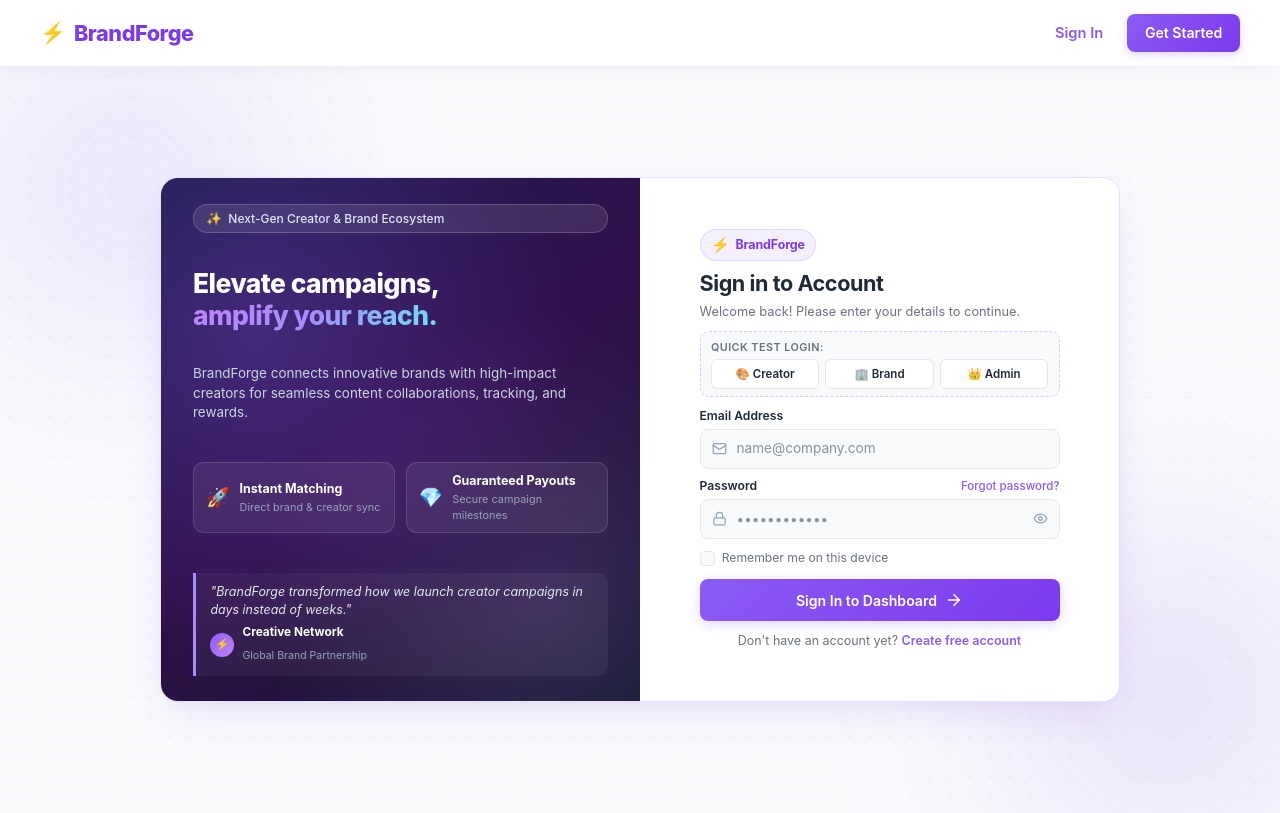
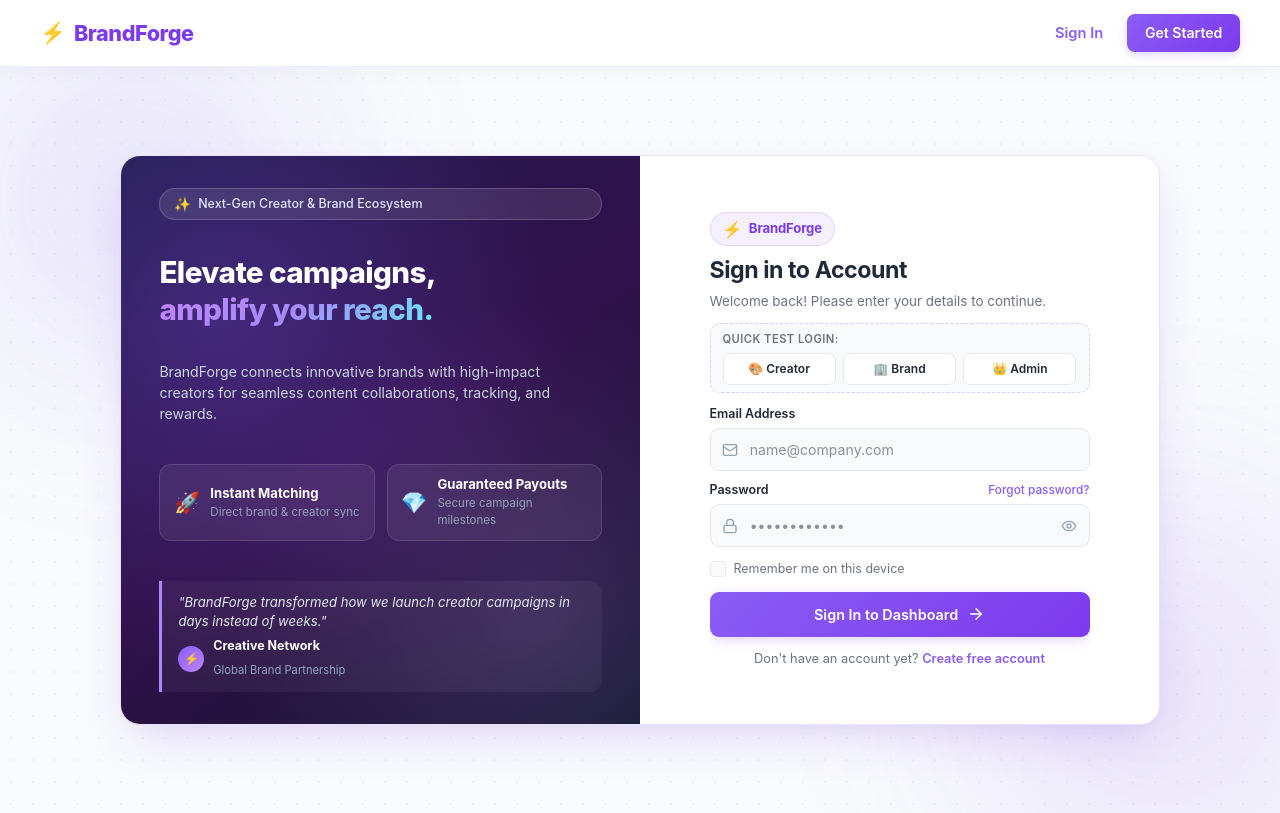
Before and after one commit to RohitChintalapudi/BrandForge_Frontend, a React (Vite) app: page /login in a window 1280 px wide. Built offline with nearby package versions, Linux system fonts and the light colour scheme; no server answers.

Commit message:
style: expand auth card size to 1040x570px and remove all scrollbars and scroll functionality

```diff
--- a/src/styles/global.css
+++ b/src/styles/global.css
@@ -250,7 +250,7 @@ textarea {
 }
 
 /* =====================================================
-   MODERN LOGIN & AUTH PAGES (COMPACT ZERO-SCROLL REDESIGN)
+   MODERN LOGIN & AUTH PAGES (EXPANDED ZERO-SCROLL REDESIGN)
 ===================================================== */
 .login-page-wrapper {
   position: relative;
@@ -259,37 +259,63 @@ textarea {
   display: flex;
   align-items: center;
   justify-content: center;
-  padding: 0.75rem 1.25rem;
+  padding: 1rem 1.5rem;
   background: #f8fafc;
-  overflow: hidden;
+  overflow: hidden !important;
   box-sizing: border-box;
+}
+
+/* Force disable scrollbars across all auth containers */
+.login-page-wrapper,
+.login-card-container,
+.register-container,
+.login-showcase-panel,
+.register-showcase-panel,
+.login-form-panel,
+.register-form-panel,
+.interactive-form {
+  scrollbar-width: none !important;
+  -ms-overflow-style: none !important;
+  overflow: hidden !important;
+}
+
+.login-page-wrapper::-webkit-scrollbar,
+.login-card-container::-webkit-scrollbar,
+.register-container::-webkit-scrollbar,
+.login-showcase-panel::-webkit-scrollbar,
+.register-showcase-panel::-webkit-scrollbar,
+.login-form-panel::-webkit-scrollbar,
+.register-form-panel::-webkit-scrollbar {
+  display: none !important;
+  width: 0 !important;
+  height: 0 !important;
 }
 
 /* Ambient glow blobs */
 .ambient-glow {
   position: absolute;
   border-radius: 50%;
-  filter: blur(80px);
+  filter: blur(85px);
   pointer-events: none;
   opacity: 0.55;
   z-index: 0;
 }
 
 .glow-top-left {
-  top: -80px;
-  left: -80px;
-  width: 380px;
-  height: 380px;
-  background: radial-gradient(circle, rgba(139, 92, 246, 0.32) 0%, rgba(167, 139, 250, 0.08) 70%, transparent 100%);
-  animation: floatGlow 10s ease-in-out infinite alternate;
-}
-
-.glow-bottom-right {
-  bottom: -80px;
-  right: -80px;
+  top: -90px;
+  left: -90px;
   width: 420px;
   height: 420px;
-  background: radial-gradient(circle, rgba(124, 58, 237, 0.28) 0%, rgba(192, 132, 252, 0.08) 70%, transparent 100%);
+  background: radial-gradient(circle, rgba(139, 92, 246, 0.35) 0%, rgba(167, 139, 250, 0.08) 70%, transparent 100%);
+  animation: floatGlow 10s ease-in-out infinite alternate;
+}
+
+.glow-bottom-right {
+  bottom: -90px;
+  right: -90px;
+  width: 460px;
+  height: 460px;
+  background: radial-gradient(circle, rgba(124, 58, 237, 0.3) 0%, rgba(192, 132, 252, 0.08) 70%, transparent 100%);
   animation: floatGlow 12s ease-in-out infinite alternate-reverse;
 }
 
@@ -297,7 +323,7 @@ textarea {
   position: absolute;
   inset: 0;
   background-image: radial-gradient(rgba(139, 92, 246, 0.07) 1px, transparent 1px);
-  background-size: 20px 20px;
+  background-size: 22px 22px;
   pointer-events: none;
   z-index: 0;
 }
@@ -307,23 +333,23 @@ textarea {
   100% { transform: translate(30px, 20px) scale(1.08); }
 }
 
-/* Dual Panel Container - EXACT IDENTICAL DIMENSIONS FOR LOGIN & SIGNUP */
+/* Dual Panel Container - EXPANDED & IDENTICAL FOR LOGIN & SIGNUP */
 .login-card-container,
 .register-container {
   position: relative;
   z-index: 1;
   display: grid;
   grid-template-columns: 1fr 1fr;
-  width: 960px;
-  max-width: 960px;
-  height: 525px;
-  min-height: 525px;
-  max-height: 525px;
+  width: 1040px;
+  max-width: 95vw;
+  height: 570px;
+  min-height: 570px;
+  max-height: 570px;
   background: var(--white);
-  border-radius: 18px;
+  border-radius: 20px;
   border: 1px solid rgba(139, 92, 246, 0.18);
-  box-shadow: 0 16px 45px -12px rgba(124, 58, 237, 0.16), 0 6px 18px -4px rgba(0, 0, 0, 0.03);
-  overflow: hidden;
+  box-shadow: 0 20px 50px -12px rgba(124, 58, 237, 0.18), 0 8px 24px -4px rgba(0, 0, 0, 0.04);
+  overflow: hidden !important;
   box-sizing: border-box;
 }
 
@@ -334,11 +360,11 @@ textarea {
   height: 100%;
   max-height: 100%;
   color: var(--white);
-  padding: 1.6rem 2rem;
+  padding: 2rem 2.4rem;
   display: flex;
   flex-direction: column;
   justify-content: space-between;
-  overflow: hidden;
+  overflow: hidden !important;
   box-sizing: border-box;
 }
 
@@ -369,31 +395,30 @@ textarea {
   justify-content: space-between;
 }
 
-
 .showcase-badge {
   display: inline-flex;
   align-items: center;
-  gap: 0.4rem;
-  padding: 0.25rem 0.75rem;
+  gap: 0.45rem;
+  padding: 0.3rem 0.85rem;
   background: rgba(255, 255, 255, 0.1);
   backdrop-filter: blur(10px);
   border: 1px solid rgba(255, 255, 255, 0.18);
   border-radius: 999px;
-  font-size: 0.75rem;
+  font-size: 0.78rem;
   font-weight: 500;
   color: #e0e7ff;
-  margin-bottom: 0.7rem;
+  margin-bottom: 0.75rem;
 }
 
 .badge-sparkle {
-  font-size: 0.8rem;
+  font-size: 0.85rem;
 }
 
 .showcase-title {
-  font-size: 1.65rem;
-  line-height: 1.2;
+  font-size: 1.85rem;
+  line-height: 1.25;
   font-weight: 800;
-  margin: 0 0 0.6rem;
+  margin: 0 0 0.65rem;
   color: #ffffff;
   letter-spacing: -0.02em;
 }
@@ -406,34 +431,34 @@ textarea {
 }
 
 .showcase-description {
-  font-size: 0.84rem;
-  line-height: 1.45;
+  font-size: 0.88rem;
+  line-height: 1.5;
   color: #cbd5e1;
-  margin: 0 0 1rem;
-  max-width: 400px;
+  margin: 0 0 1.1rem;
+  max-width: 420px;
 }
 
 .showcase-metrics {
   display: grid;
   grid-template-columns: 1fr 1fr;
+  gap: 0.75rem;
+  margin-bottom: 1.1rem;
+}
+
+.metric-pill {
+  display: flex;
+  align-items: center;
   gap: 0.65rem;
-  margin-bottom: 1rem;
-}
-
-.metric-pill {
-  display: flex;
-  align-items: center;
-  gap: 0.6rem;
-  padding: 0.55rem 0.75rem;
+  padding: 0.65rem 0.85rem;
   background: rgba(255, 255, 255, 0.07);
   backdrop-filter: blur(12px);
   border: 1px solid rgba(255, 255, 255, 0.12);
-  border-radius: 11px;
+  border-radius: 12px;
   transition: transform 0.2s ease, background 0.2s ease;
 }
 
 .metric-icon {
-  font-size: 1.2rem;
+  font-size: 1.3rem;
   flex-shrink: 0;
 }
 
@@ -443,56 +468,56 @@ textarea {
 }
 
 .metric-text strong {
+  font-size: 0.82rem;
+  color: #ffffff;
+}
+
+.metric-text span {
+  font-size: 0.72rem;
+  color: #94a3b8;
+}
+
+.showcase-testimonial {
+  padding: 0.75rem 1rem;
+  background: rgba(255, 255, 255, 0.05);
+  border-left: 3px solid #a78bfa;
+  border-radius: 0 12px 12px 0;
+  backdrop-filter: blur(8px);
+}
+
+.testimonial-quote {
+  font-size: 0.82rem;
+  font-style: italic;
+  color: #e2e8f0;
+  line-height: 1.45;
+  margin-bottom: 0.4rem;
+}
+
+.testimonial-author {
+  display: flex;
+  align-items: center;
+  gap: 0.55rem;
+}
+
+.avatar-circle {
+  width: 26px;
+  height: 26px;
+  border-radius: 50%;
+  background: linear-gradient(135deg, var(--purple), #c084fc);
+  display: flex;
+  align-items: center;
+  justify-content: center;
+  font-size: 0.75rem;
+}
+
+.testimonial-author strong {
+  display: block;
   font-size: 0.78rem;
   color: #ffffff;
 }
 
-.metric-text span {
-  font-size: 0.68rem;
-  color: #94a3b8;
-}
-
-.showcase-testimonial {
-  padding: 0.65rem 0.9rem;
-  background: rgba(255, 255, 255, 0.05);
-  border-left: 3px solid #a78bfa;
-  border-radius: 0 10px 10px 0;
-  backdrop-filter: blur(8px);
-}
-
-.testimonial-quote {
-  font-size: 0.78rem;
-  font-style: italic;
-  color: #e2e8f0;
-  line-height: 1.4;
-  margin-bottom: 0.35rem;
-}
-
-.testimonial-author {
-  display: flex;
-  align-items: center;
-  gap: 0.5rem;
-}
-
-.avatar-circle {
-  width: 24px;
-  height: 24px;
-  border-radius: 50%;
-  background: linear-gradient(135deg, var(--purple), #c084fc);
-  display: flex;
-  align-items: center;
-  justify-content: center;
-  font-size: 0.72rem;
-}
-
-.testimonial-author strong {
-  display: block;
-  font-size: 0.74rem;
-  color: #ffffff;
-}
-
 .testimonial-author span {
-  font-size: 0.66rem;
+  font-size: 0.7rem;
   color: #94a3b8;
 }
 
@@ -501,52 +526,52 @@ textarea {
   background: rgba(255, 255, 255, 0.08);
   backdrop-filter: blur(12px);
   border: 1px solid rgba(255, 255, 255, 0.15);
-  border-radius: 12px;
-  padding: 0.75rem 0.95rem;
-  margin-bottom: 0.85rem;
+  border-radius: 14px;
+  padding: 0.9rem 1.1rem;
+  margin-bottom: 0.95rem;
 }
 
 .highlight-role-badge {
   display: inline-block;
-  font-size: 0.74rem;
+  font-size: 0.78rem;
   font-weight: 700;
   color: #c084fc;
   text-transform: uppercase;
   letter-spacing: 0.04em;
-  margin-bottom: 0.25rem;
+  margin-bottom: 0.3rem;
 }
 
 .highlight-body {
   margin: 0;
-  font-size: 0.78rem;
+  font-size: 0.82rem;
   color: #e2e8f0;
-  line-height: 1.4;
+  line-height: 1.45;
 }
 
 .benefits-checklist {
   display: flex;
   flex-direction: column;
-  gap: 0.45rem;
+  gap: 0.55rem;
 }
 
 .benefit-item {
   display: flex;
   align-items: center;
-  gap: 0.6rem;
-  font-size: 0.78rem;
+  gap: 0.65rem;
+  font-size: 0.82rem;
   color: #cbd5e1;
 }
 
 .benefit-bullet {
-  width: 18px;
-  height: 18px;
+  width: 20px;
+  height: 20px;
   border-radius: 50%;
   background: rgba(139, 92, 246, 0.3);
   color: #c084fc;
   display: flex;
   align-items: center;
   justify-content: center;
-  font-size: 0.68rem;
+  font-size: 0.72rem;
   font-weight: 700;
   flex-shrink: 0;
 }
@@ -561,52 +586,51 @@ textarea {
   flex-direction: column;
   align-items: center;
   justify-content: center;
-  padding: 1.6rem 2rem;
+  padding: 1.8rem 2.4rem;
   background: var(--white);
-  overflow: hidden;
+  overflow: hidden !important;
   box-sizing: border-box;
 }
 
 .login-form-card,
 .register-form-card {
   width: 100%;
-  max-width: 360px;
+  max-width: 380px;
   display: flex;
   flex-direction: column;
   justify-content: center;
 }
 
-
 .login-card-header {
-  margin-bottom: 0.65rem;
+  margin-bottom: 0.75rem;
 }
 
 .brand-logo-pill {
   display: inline-flex;
   align-items: center;
-  gap: 0.35rem;
-  padding: 0.2rem 0.65rem;
+  gap: 0.4rem;
+  padding: 0.25rem 0.75rem;
   background: rgba(139, 92, 246, 0.09);
   border: 1px solid rgba(139, 92, 246, 0.18);
   border-radius: 999px;
-  margin-bottom: 0.4rem;
+  margin-bottom: 0.45rem;
 }
 
 .brand-logo-pill .logo-icon {
-  font-size: 0.95rem;
+  font-size: 1rem;
   color: var(--purple);
 }
 
 .brand-logo-pill .logo-name {
-  font-size: 0.78rem;
+  font-size: 0.82rem;
   font-weight: 700;
   color: var(--purple-dark);
   letter-spacing: -0.01em;
 }
 
 .login-card-header h2 {
-  margin: 0 0 0.15rem;
-  font-size: 1.35rem;
+  margin: 0 0 0.2rem;
+  font-size: 1.45rem;
   font-weight: 700;
   color: var(--text);
   letter-spacing: -0.02em;
@@ -614,7 +638,7 @@ textarea {
 
 .login-card-header p {
   margin: 0;
-  font-size: 0.8rem;
+  font-size: 0.84rem;
   color: var(--text-light);
 }
 
@@ -622,35 +646,35 @@ textarea {
 .quick-demo-section {
   background: #f8fafc;
   border: 1px dashed rgba(139, 92, 246, 0.28);
-  border-radius: 9px;
-  padding: 0.4rem 0.65rem;
-  margin-bottom: 0.65rem;
+  border-radius: 10px;
+  padding: 0.45rem 0.75rem;
+  margin-bottom: 0.75rem;
 }
 
 .quick-demo-label {
   display: block;
-  font-size: 0.68rem;
+  font-size: 0.7rem;
   font-weight: 600;
   text-transform: uppercase;
   letter-spacing: 0.04em;
   color: var(--text-light);
-  margin-bottom: 0.25rem;
+  margin-bottom: 0.3rem;
 }
 
 .quick-demo-buttons {
   display: flex;
-  gap: 0.4rem;
+  gap: 0.45rem;
 }
 
 .demo-btn {
   flex: 1;
-  padding: 0.35rem 0.4rem;
-  font-size: 0.72rem;
+  padding: 0.38rem 0.45rem;
+  font-size: 0.75rem;
   font-weight: 600;
   color: var(--text);
   background: var(--white);
   border: 1px solid var(--border);
-  border-radius: 6px;
+  border-radius: 7px;
   cursor: pointer;
   box-shadow: none;
   margin-top: 0;
@@ -658,7 +682,7 @@ textarea {
   display: flex;
   align-items: center;
   justify-content: center;
-  gap: 0.25rem;
+  gap: 0.28rem;
 }
 
 .demo-btn:hover {
@@ -676,32 +700,32 @@ textarea {
 
 /* Role Selector Cards for Signup */
 .role-selection-group {
-  margin-bottom: 0.6rem;
+  margin-bottom: 0.7rem;
 }
 
 .section-sublabel {
   display: block;
-  font-size: 0.74rem;
+  font-size: 0.76rem;
   font-weight: 600;
   color: var(--text);
-  margin-bottom: 0.3rem;
+  margin-bottom: 0.35rem;
 }
 
 .role-cards-grid {
   display: grid;
   grid-template-columns: 1fr 1fr;
-  gap: 0.55rem;
+  gap: 0.65rem;
 }
 
 .role-select-card {
   position: relative;
   display: flex;
   align-items: center;
-  gap: 0.55rem;
-  padding: 0.45rem 0.65rem;
+  gap: 0.6rem;
+  padding: 0.5rem 0.75rem;
   background: #f8fafc;
   border: 1.5px solid var(--border);
-  border-radius: 8px;
+  border-radius: 9px;
   cursor: pointer;
   text-align: left;
   margin-top: 0;
@@ -721,7 +745,7 @@ textarea {
 }
 
 .role-card-icon {
-  font-size: 1.05rem;
+  font-size: 1.15rem;
   flex-shrink: 0;
 }
 
@@ -731,28 +755,28 @@ textarea {
 }
 
 .role-card-info strong {
-  font-size: 0.78rem;
+  font-size: 0.82rem;
   color: var(--text);
 }
 
 .role-card-info span {
-  font-size: 0.66rem;
+  font-size: 0.7rem;
   color: var(--text-light);
 }
 
 .role-check-icon {
   position: absolute;
-  top: 0.35rem;
-  right: 0.35rem;
-  width: 14px;
-  height: 14px;
+  top: 0.4rem;
+  right: 0.4rem;
+  width: 15px;
+  height: 15px;
   background: var(--purple);
   color: var(--white);
   border-radius: 50%;
   display: flex;
   align-items: center;
   justify-content: center;
-  font-size: 0.6rem;
+  font-size: 0.65rem;
   font-weight: 700;
 }
 
@@ -763,22 +787,22 @@ textarea {
 }
 
 .input-field-group {
-  margin-bottom: 0.55rem;
+  margin-bottom: 0.65rem;
 }
 
 .input-field-group label {
   display: block;
-  font-size: 0.76rem;
+  font-size: 0.78rem;
   font-weight: 600;
   color: var(--text);
-  margin-bottom: 0.2rem;
+  margin-bottom: 0.25rem;
 }
 
 .label-with-link {
   display: flex;
   justify-content: space-between;
   align-items: center;
-  margin-bottom: 0.2rem;
+  margin-bottom: 0.25rem;
 }
 
 .label-with-link label {
@@ -790,7 +814,7 @@ textarea {
   border: none;
   padding: 0;
   margin: 0;
-  font-size: 0.72rem;
+  font-size: 0.74rem;
   font-weight: 500;
   color: var(--purple);
   cursor: pointer;
@@ -811,7 +835,7 @@ textarea {
 
 .input-icon {
   position: absolute;
-  left: 0.75rem;
+  left: 0.8rem;
   color: #94a3b8;
   display: flex;
   align-items: center;
@@ -819,19 +843,19 @@ textarea {
 }
 
 .input-icon svg {
-  width: 15px;
-  height: 15px;
+  width: 16px;
+  height: 16px;
 }
 
 .input-with-icon input {
   width: 100%;
-  padding: 0.55rem 0.75rem 0.55rem 2.25rem;
+  padding: 0.62rem 0.85rem 0.62rem 2.45rem;
   margin-top: 0;
   background: #f8fafc;
   color: var(--text);
   border: 1.5px solid var(--border);
-  border-radius: 8px;
-  font-size: 0.85rem;
+  border-radius: 9px;
+  font-size: 0.88rem;
   transition: all 0.2s ease;
   outline: none;
 }
@@ -854,7 +878,7 @@ textarea {
 
 .password-toggle-btn {
   position: absolute;
-  right: 0.5rem;
+  right: 0.55rem;
   background: transparent;
   border: none;
   padding: 0.25rem;
@@ -864,13 +888,13 @@ textarea {
   display: flex;
   align-items: center;
   justify-content: center;
-  border-radius: 4px;
+  border-radius: 5px;
   box-shadow: none;
 }
 
 .password-toggle-btn svg {
-  width: 15px;
-  height: 15px;
+  width: 16px;
+  height: 16px;
 }
 
 .password-toggle-btn:hover {
@@ -899,14 +923,14 @@ textarea {
 .meter-info {
   display: flex;
   justify-content: flex-end;
-  gap: 0.3rem;
-  margin-top: 0.15rem;
-  font-size: 0.68rem;
+  gap: 0.35rem;
+  margin-top: 0.18rem;
+  font-size: 0.7rem;
   color: var(--text-light);
 }
 
 .meter-info strong {
-  font-size: 0.68rem;
+  font-size: 0.7rem;
 }
 
 /* Custom Checkbox */
@@ -914,7 +938,7 @@ textarea {
   display: flex;
   align-items: center;
   justify-content: space-between;
-  margin: 0.1rem 0 0.6rem;
+  margin: 0.15rem 0 0.65rem;
 }
 
 .checkbox-container {
@@ -923,7 +947,7 @@ textarea {
   position: relative;
   cursor: pointer;
   user-select: none;
-  font-size: 0.76rem;
+  font-size: 0.78rem;
   color: var(--text-light);
 }
 
@@ -936,12 +960,12 @@ textarea {
 }
 
 .checkmark-box {
-  width: 15px;
-  height: 15px;
+  width: 16px;
+  height: 16px;
   background-color: #f8fafc;
   border: 1.5px solid var(--border);
   border-radius: 4px;
-  margin-right: 0.45rem;
+  margin-right: 0.5rem;
   display: flex;
   align-items: center;
   justify-content: center;
@@ -960,7 +984,7 @@ textarea {
 .checkbox-container input:checked ~ .checkmark-box::after {
   content: "";
   width: 4px;
-  height: 7px;
+  height: 8px;
   border: solid white;
   border-width: 0 2px 2px 0;
   transform: rotate(45deg);
@@ -970,11 +994,11 @@ textarea {
 /* Submit Button */
 .login-submit-button {
   width: 100%;
-  padding: 0.65rem 1.1rem;
-  margin-top: 0.15rem;
-  font-size: 0.88rem;
+  padding: 0.72rem 1.2rem;
+  margin-top: 0.2rem;
+  font-size: 0.9rem;
   font-weight: 600;
-  border-radius: 8px;
+  border-radius: 9px;
   background: linear-gradient(135deg, var(--purple) 0%, var(--purple-dark) 100%);
   color: var(--white);
   border: none;
@@ -988,7 +1012,7 @@ textarea {
 
 .login-submit-button:hover:not(:disabled) {
   transform: translateY(-1px);
-  box-shadow: 0 5px 16px rgba(124, 58, 237, 0.3);
+  box-shadow: 0 6px 18px rgba(124, 58, 237, 0.32);
   background: linear-gradient(135deg, var(--purple-light) 0%, var(--purple-dark) 100%);
 }
 
@@ -1006,12 +1030,12 @@ textarea {
   display: flex;
   align-items: center;
   justify-content: center;
-  gap: 0.5rem;
+  gap: 0.55rem;
 }
 
 .btn-spinner {
-  width: 15px;
-  height: 15px;
+  width: 16px;
+  height: 16px;
   border: 2px solid rgba(255, 255, 255, 0.3);
   border-top-color: #ffffff;
   border-radius: 50%;
@@ -1020,13 +1044,13 @@ textarea {
 
 /* Footer Link */
 .login-card-footer {
-  margin-top: 0.65rem;
+  margin-top: 0.75rem;
   text-align: center;
 }
 
 .login-card-footer p {
   margin: 0;
-  font-size: 0.78rem;
+  font-size: 0.8rem;
   color: var(--text-light);
 }
 
@@ -1046,13 +1070,15 @@ textarea {
   .login-page-wrapper {
     height: auto;
     max-height: none;
-    overflow-y: auto;
+    overflow-y: auto !important;
     padding: 1.5rem 1rem;
   }
 
   .login-card-container {
     grid-template-columns: 1fr;
     max-width: 440px;
+    height: auto;
+    min-height: auto;
     max-height: none;
   }
 
@@ -1064,6 +1090,7 @@ textarea {
     padding: 1.8rem 1.4rem;
   }
 }
+
 
 
 
```
